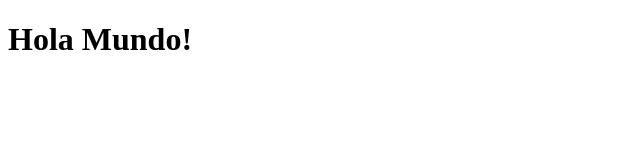
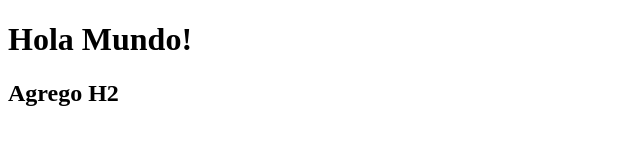
Before and after one commit to Lucmunoz/Trabajando-con-github, a plain HTML site: page index.html in a window 1280 px wide. Shown: the whole page, without its empty margins (0-640 px from the left). Drawn offline with Linux system fonts and the light colour scheme.

Commit message:
agrego h2

```diff
--- a/index.html
+++ b/index.html
@@ -7,6 +7,7 @@
 </head>
 <body>
     <h1> Hola Mundo!</h1>
+    <h2> Agrego H2</h2>
 
 </body>
 </html>
```
